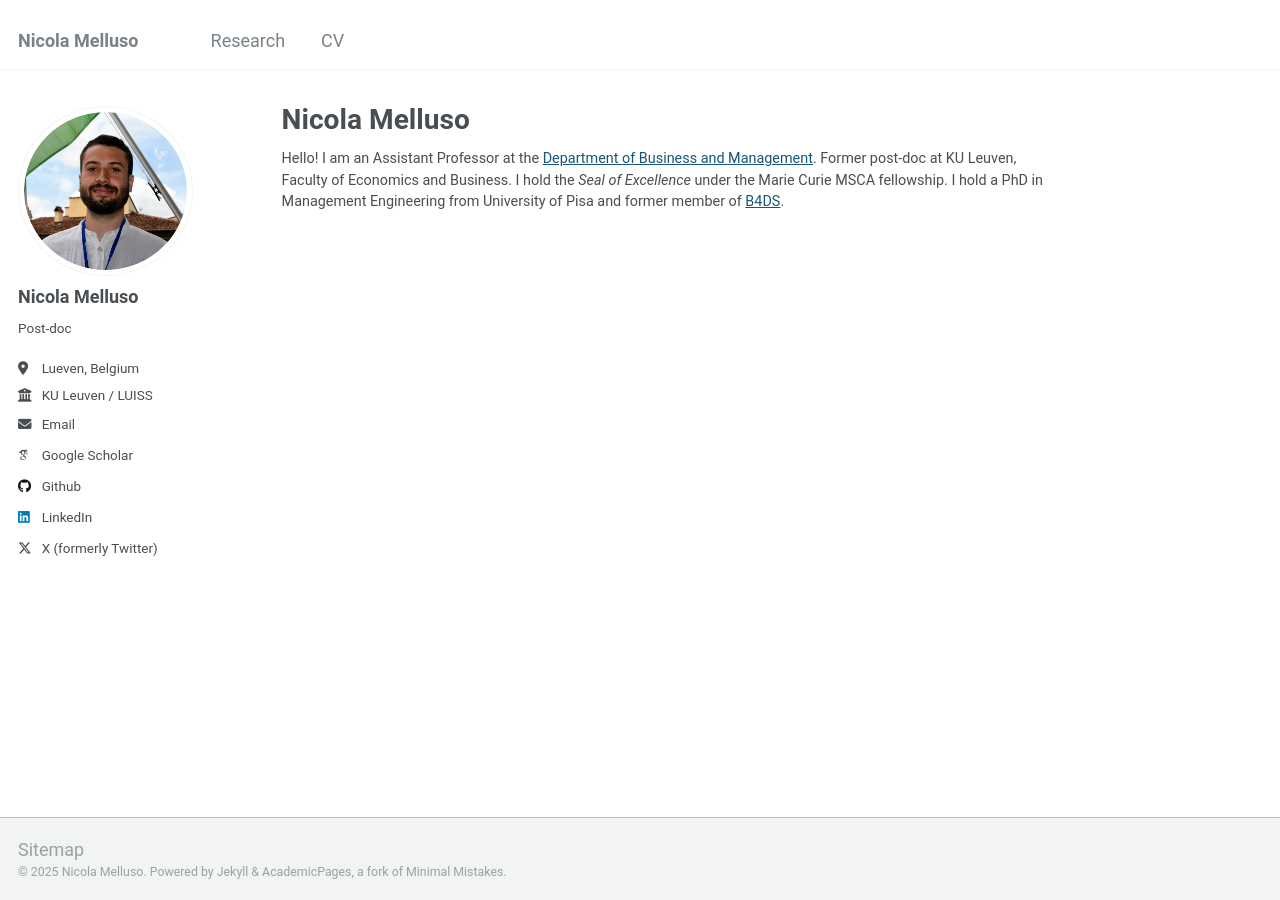
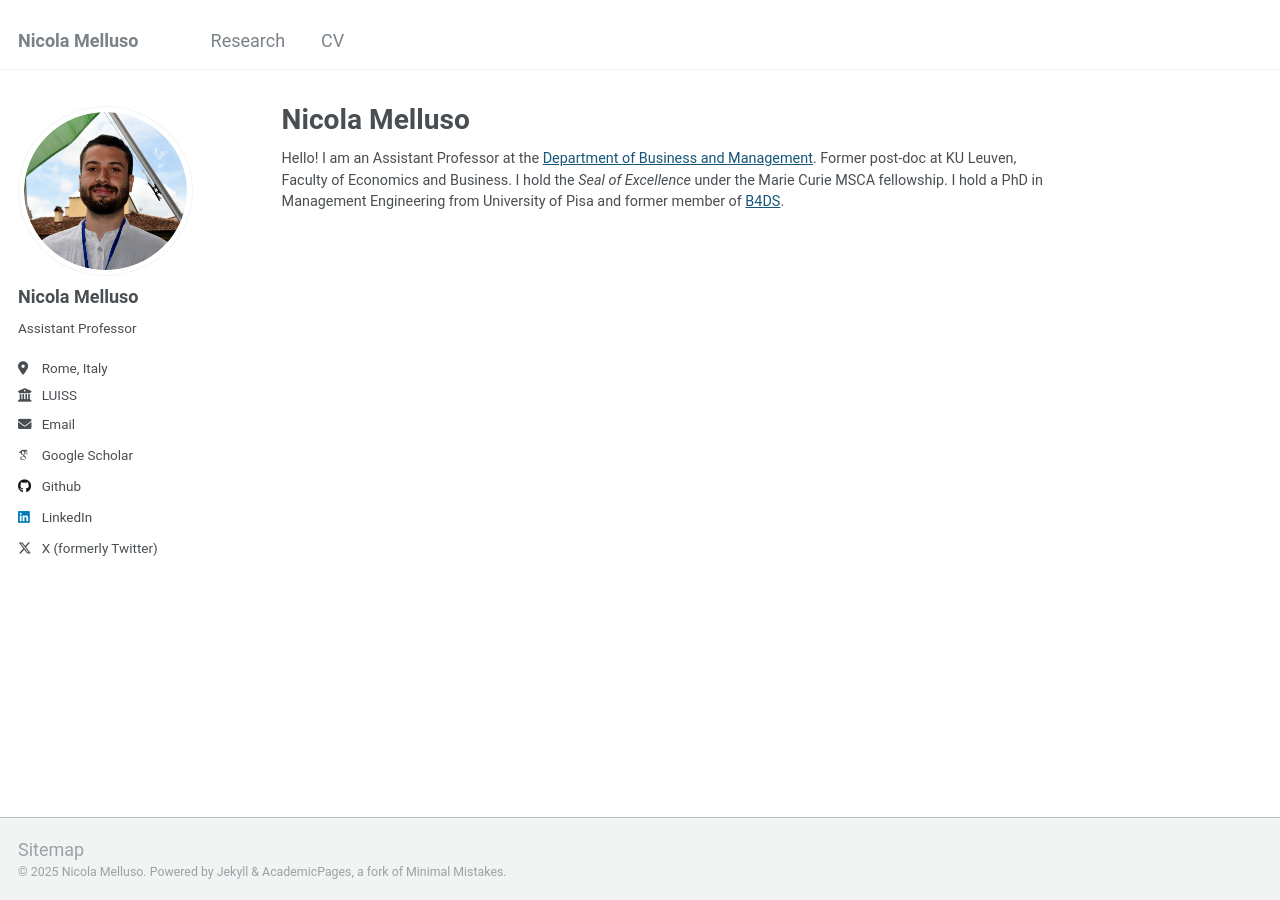
Before and after one commit to nicolamelluso/nicolamelluso.github.io, a Jekyll site: the page built from _pages/about.md, in a window 1280 px wide. Built offline with Jekyll 4.4.1, drawn with Linux system fonts in a browser that asks for light colours; some web fonts are replaced.

Commit message:
Update _config.yml

```diff
--- a/_config.yml
+++ b/_config.yml
@@ -24,11 +24,11 @@ author:
   avatar           : "famelab_oval.png"
   name             : "Nicola Melluso"
   pronouns         : # example: "she/her"
-  bio              : "Post-doc"
-  location         : "Lueven, Belgium"
-  employer         : "KU Leuven / LUISS"
+  bio              : "Assistant Professor"
+  location         : "Rome, Italy"
+  employer         : "LUISS"
   uri              : # URL
-  email            : "nicola.melluso@kuleuven.be"
+  email            : "nmelluso@luiss.it"
 
   # Academic websites
   arxiv            : # URL - Update with the correct link to your profile
```
